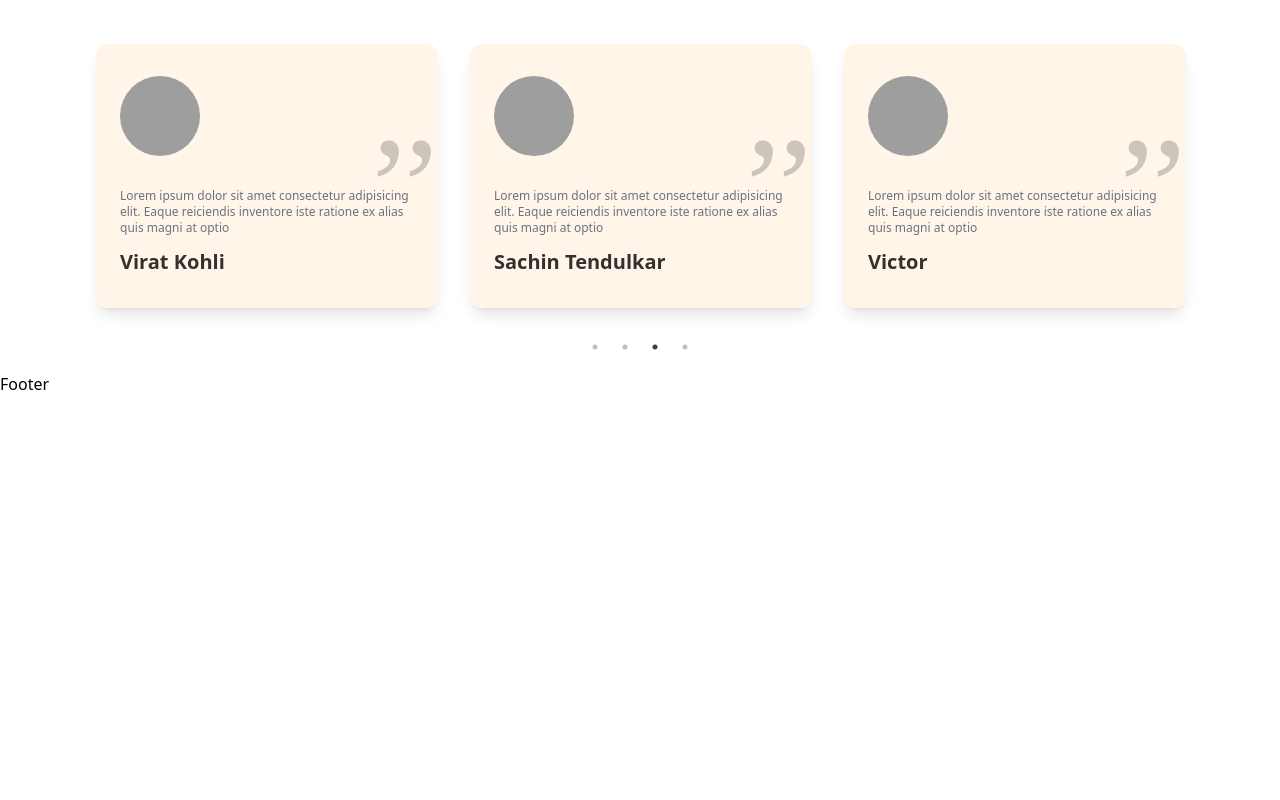
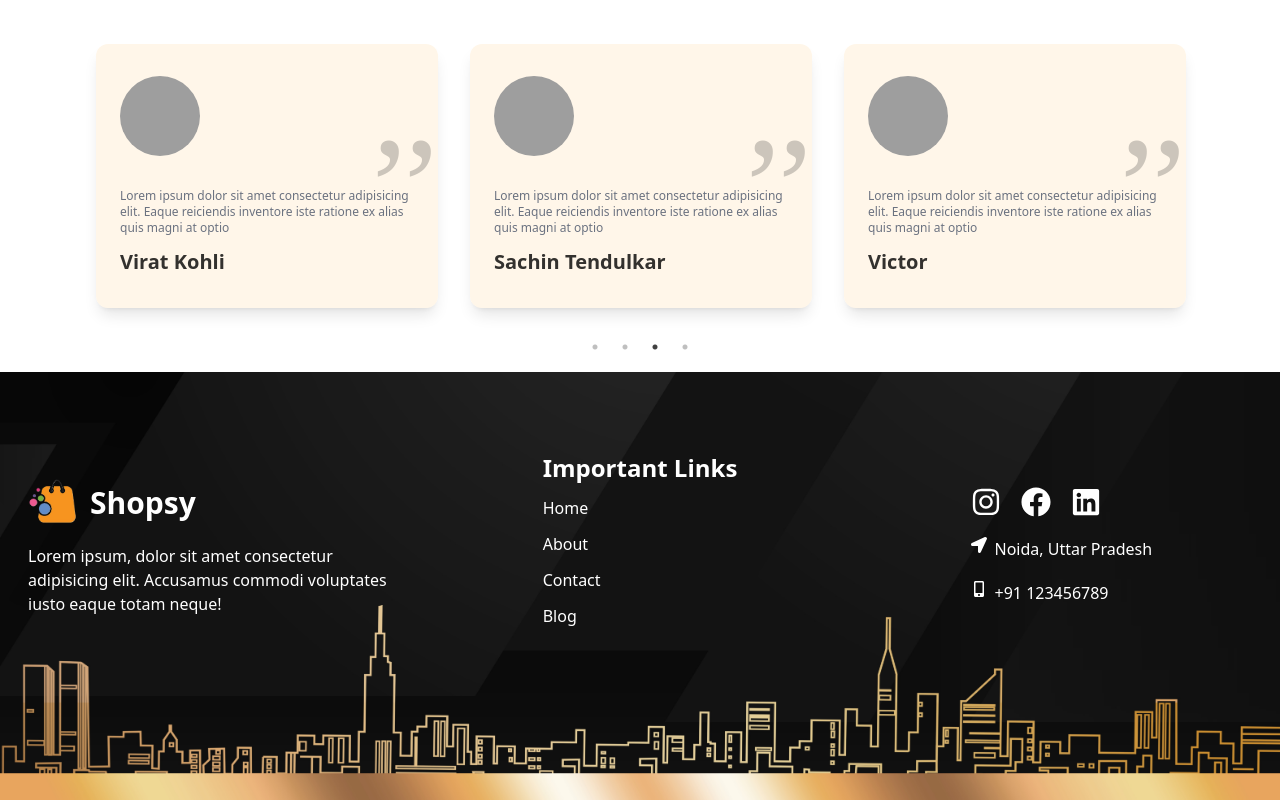
Before and after one commit to Satria-WS/shophy-ver1, a React (Vite) app: page / in a window 1280 px wide. Shown: the part 2875-3675 px from the top of the page. Before the commit the page ends 3271 px from the top, so only its background shows below. Built offline with nearby package versions, Linux system fonts and the light colour scheme; grey boxes are pictures that could not be loaded.

Commit message:
adding footer

```diff
--- a/src/components/Footer/Footer.tsx
+++ b/src/components/Footer/Footer.tsx
@@ -1,6 +1,16 @@
 import React from "react";
-import Slider from "react-slick";
-import { FaArrowLeft, FaArrowRight } from "react-icons/fa";
+import logo from "../../assets/logo.png";
+import Banner from "../../assets/website/footer-pattern.jpg";
+// import Slider from "react-slick";
+// import { FaArrowLeft, FaArrowRight } from "react-icons/fa";
+
+import {
+  FaFacebook,
+  FaInstagram,
+  FaLinkedin,
+  FaLocationArrow,
+  FaMobileAlt,
+} from "react-icons/fa";
 
 // Slick Carousel settings
 // const settings = {
@@ -16,10 +26,63 @@
 //   pauseOnFocus: true,
 // };
 
+const BannerImg = {
+  backgroundImage: `url(${Banner})`,
+  backgroundSize: "cover",
+  backgroundPosition: "bottom",
+};
+
 const Footer: React.FC = () => {
   return (
     <>
-      <div>Footer</div>
+      <div className=" grid grid-cols-1 sm:grid-cols-2 md:grid-cols-3 sm:place-items-center gap-10 text-white px-7 pt-20 pb-40" style={BannerImg}>
+        {/* 1-Shopsy */}
+        <div className="relative ">
+          <img className="max-w-[50px] inline-block" src={logo} alt="logo" />
+          <h1 className=" relative inline-block px-3 text-3xl text-white font-bold top-2 ">
+            Shopsy
+          </h1>
+          <p className="pt-5">
+            Lorem ipsum, dolor sit amet consectetur adipisicing elit. Accusamus
+            commodi voluptates iusto eaque totam neque!
+          </p>
+        </div>
+        {/* 2*/}
+        <div className="">
+          <p className="text-2xl font-bold">Important Links</p>
+          <ul className="py-3 space-y-3">
+            <li className="cursor-pointer hover:text-primary hover:pl-1 duration-300">
+              Home
+            </li>
+            <li>About</li>
+            <li>Contact</li>
+            <li>Blog</li>
+          </ul>
+        </div>
+        {/* 3 */}
+        <div className="space-y-5 py-5">
+          {/*icon*/}
+          <ul className="flex gap-5">
+            <li className="">
+              <FaInstagram className="text-3xl" />
+            </li>
+            <li>
+              <FaFacebook className="text-3xl" />
+            </li>
+            <li>
+              <FaLinkedin className="text-3xl" />
+            </li>
+          </ul>
+          <ul className="flex gap-2">
+            <li><FaLocationArrow/></li>
+            <li>Noida, Uttar Pradesh</li>
+          </ul>
+          <ul className="flex gap-2">
+            <li><FaMobileAlt/></li>
+            <li>+91 123456789</li>
+          </ul>
+        </div>
+      </div>
     </>
   );
 };
```
